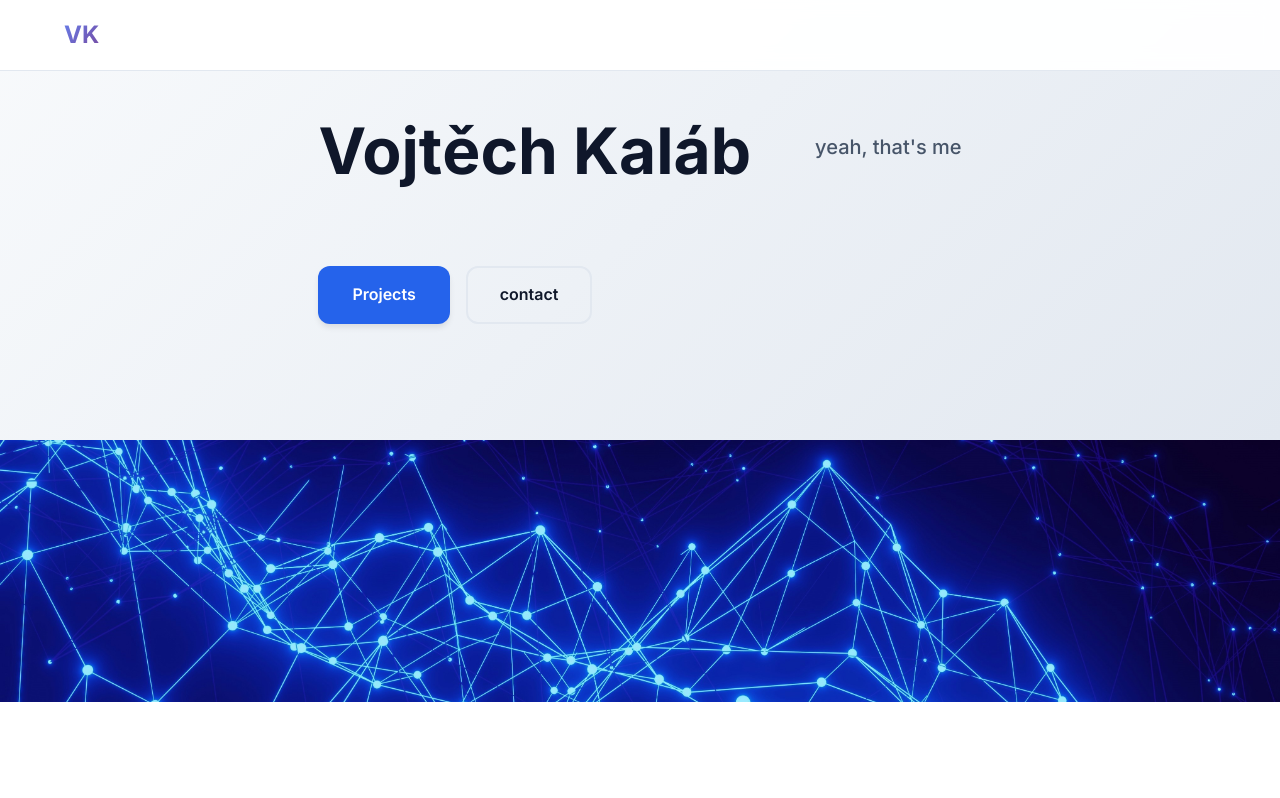
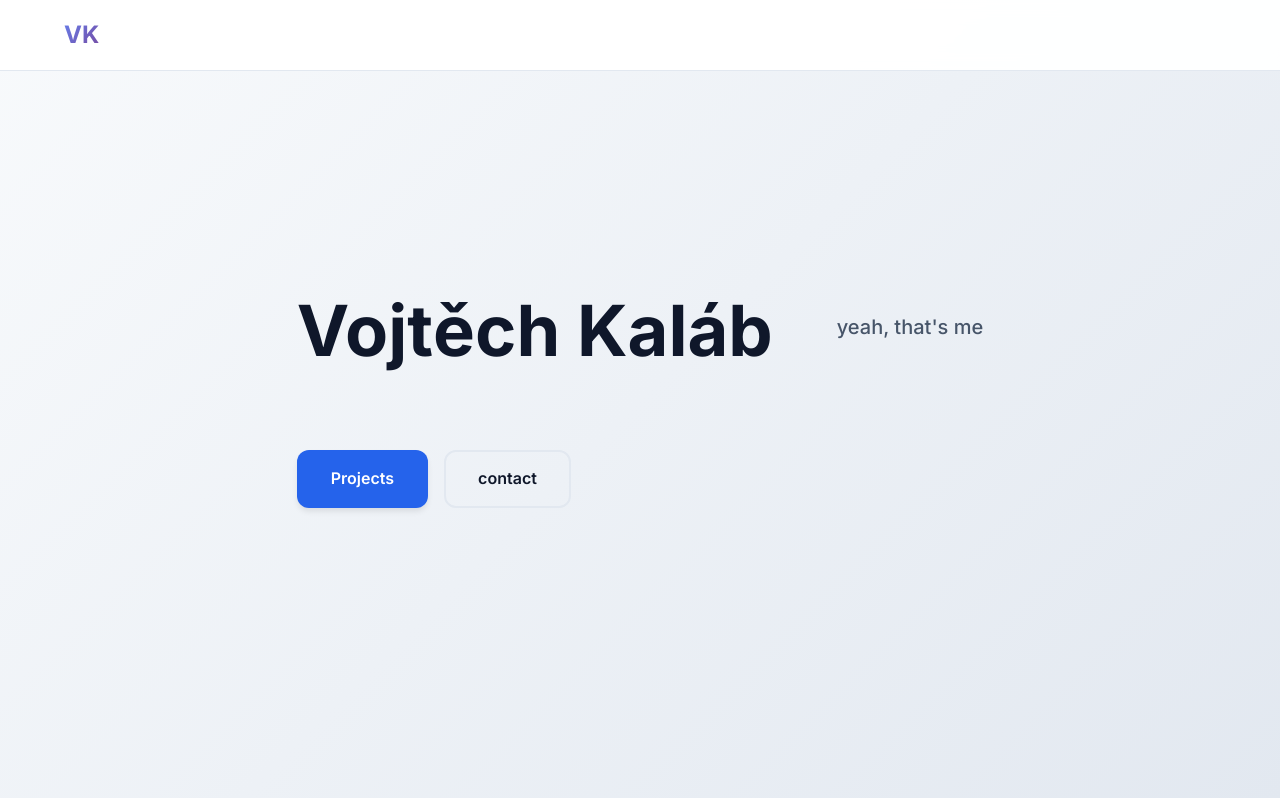
Before and after one commit to vkalab/web, a plain HTML site: page index.html in a window 1280 px wide. Shown: the top 798 px of the page. Drawn offline with Linux system fonts and the light colour scheme.

Commit message:
went back

```diff
--- a/style.css
+++ b/style.css
@@ -134,7 +134,7 @@ body {
 
 /* Hero sekce */
 .hero {
-    min-height: 55vh;
+    min-height: 100vh;
     display: flex;
     align-items: center;
     padding: 0rem 0;
@@ -149,8 +149,8 @@ body {
 }
 
 .hero-title {
-    font-size: clamp(2.5rem, 5vw, 4rem);
-    font-weight: 700;
+    font-size: clamp(2.8rem, 5.5vw, 4.6rem);
+    font-weight: 750;
     line-height: 1.1;
     margin-bottom: 1rem;
 }
@@ -219,7 +219,6 @@ body {
     justify-content: center;
     max-width: 100%;
     height: auto;
-    text-align: bottom;
 }
 
 .profile-card {
```
